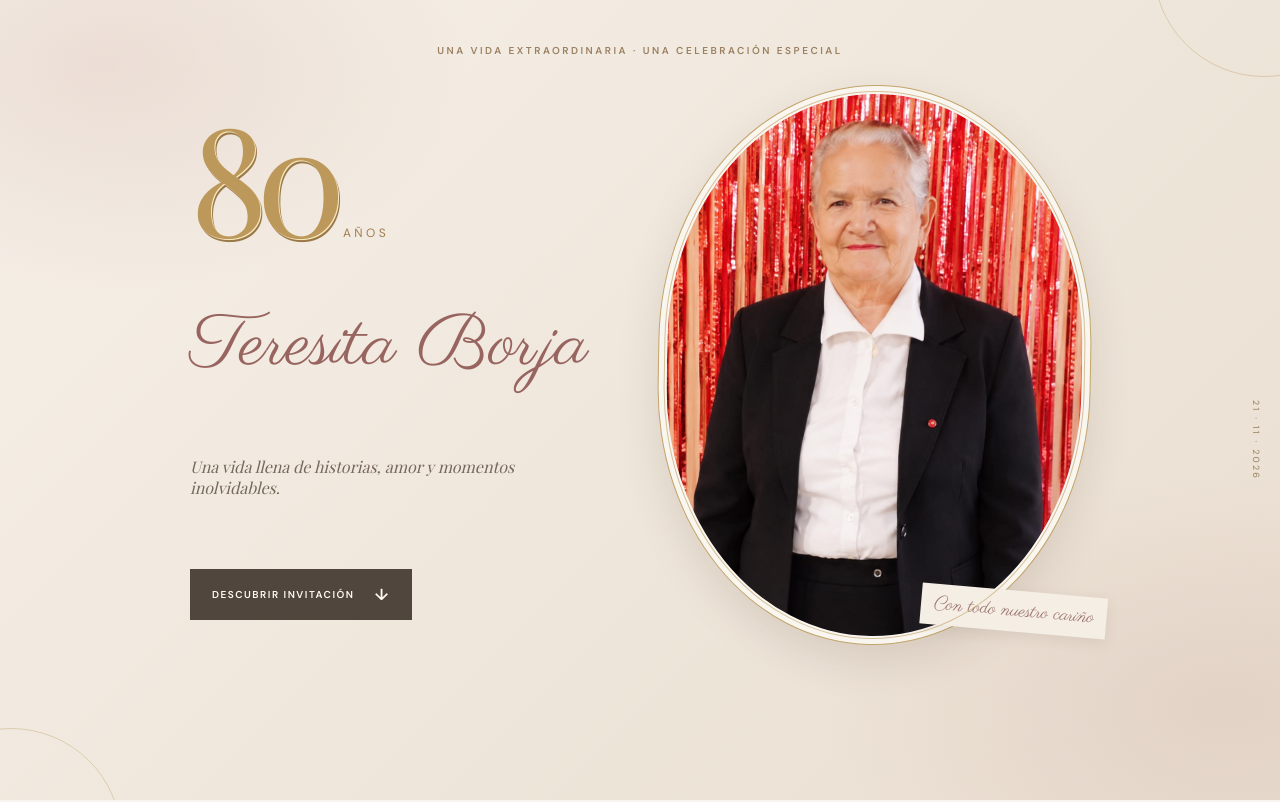
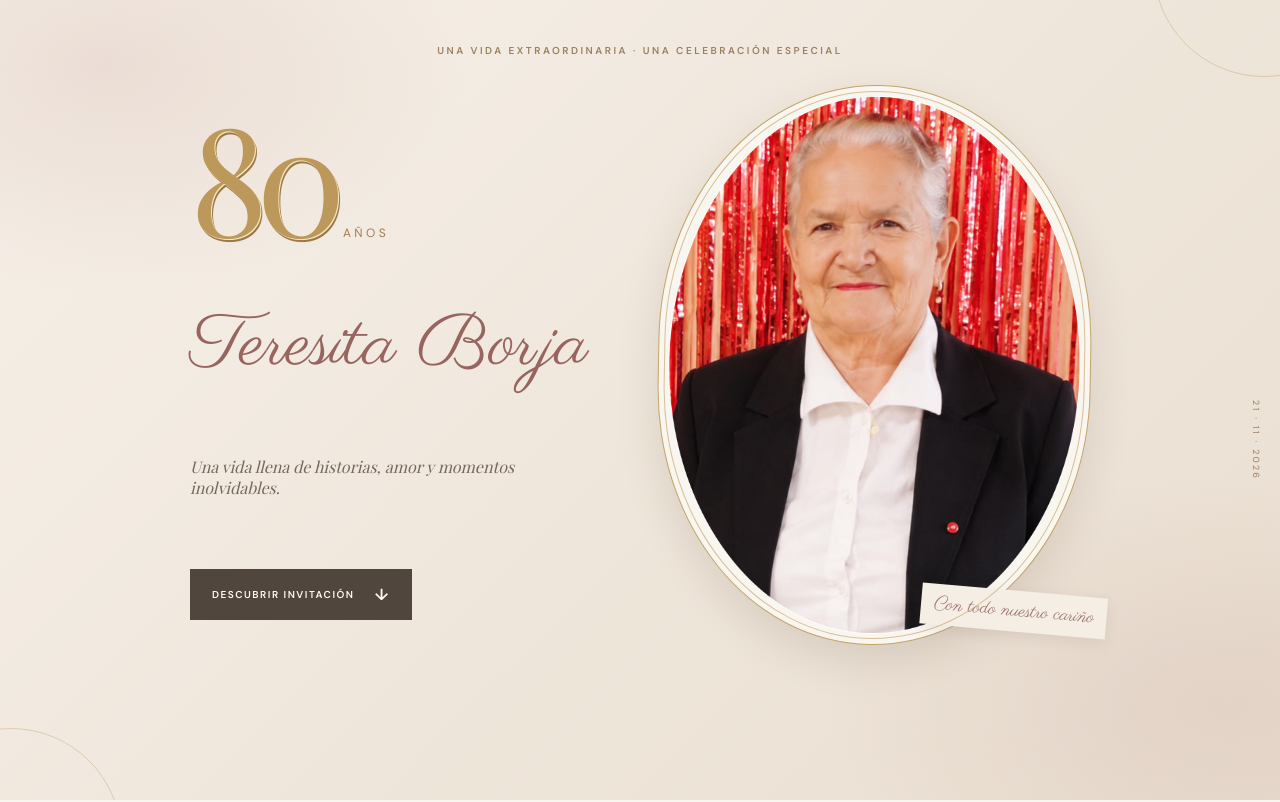
Before and after one commit to cumpleteresita/80s, a plain HTML site: page index.html in a window 1280 px wide. Shown: the top 802 px of the page. Drawn offline with nearby package versions, Linux system fonts and the light colour scheme.

Commit message:
Update index.html

```diff
--- a/index.html
+++ b/index.html
@@ -17,7 +17,7 @@
       <div class="cover-inner">
         <p class="eyebrow">UNA VIDA EXTRAORDINARIA · UNA CELEBRACIÓN ESPECIAL</p>
         <div class="portrait-wrap">
-          <img class="portrait" src="teresita2.jpeg" alt="Teresita Borja, rodeada de rosas y sosteniendo una corona">
+          <img class="portrait" src="teresita1.png" alt="Teresita Borja, rodeada de rosas y sosteniendo una corona">
           <span class="portrait-caption">Con todo nuestro cariño</span>
         </div>
         <div class="number-lockup" aria-label="80 años">
```
